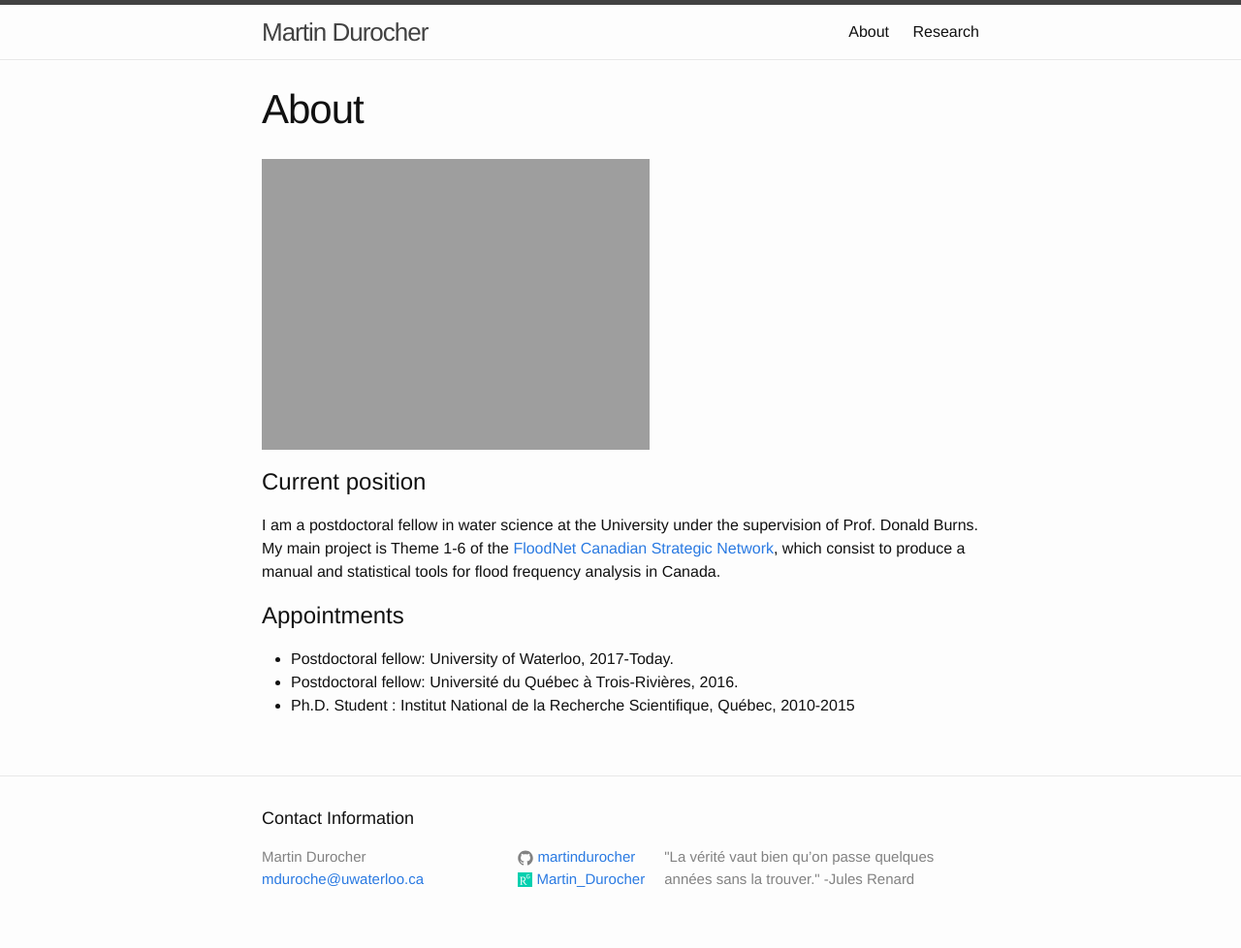
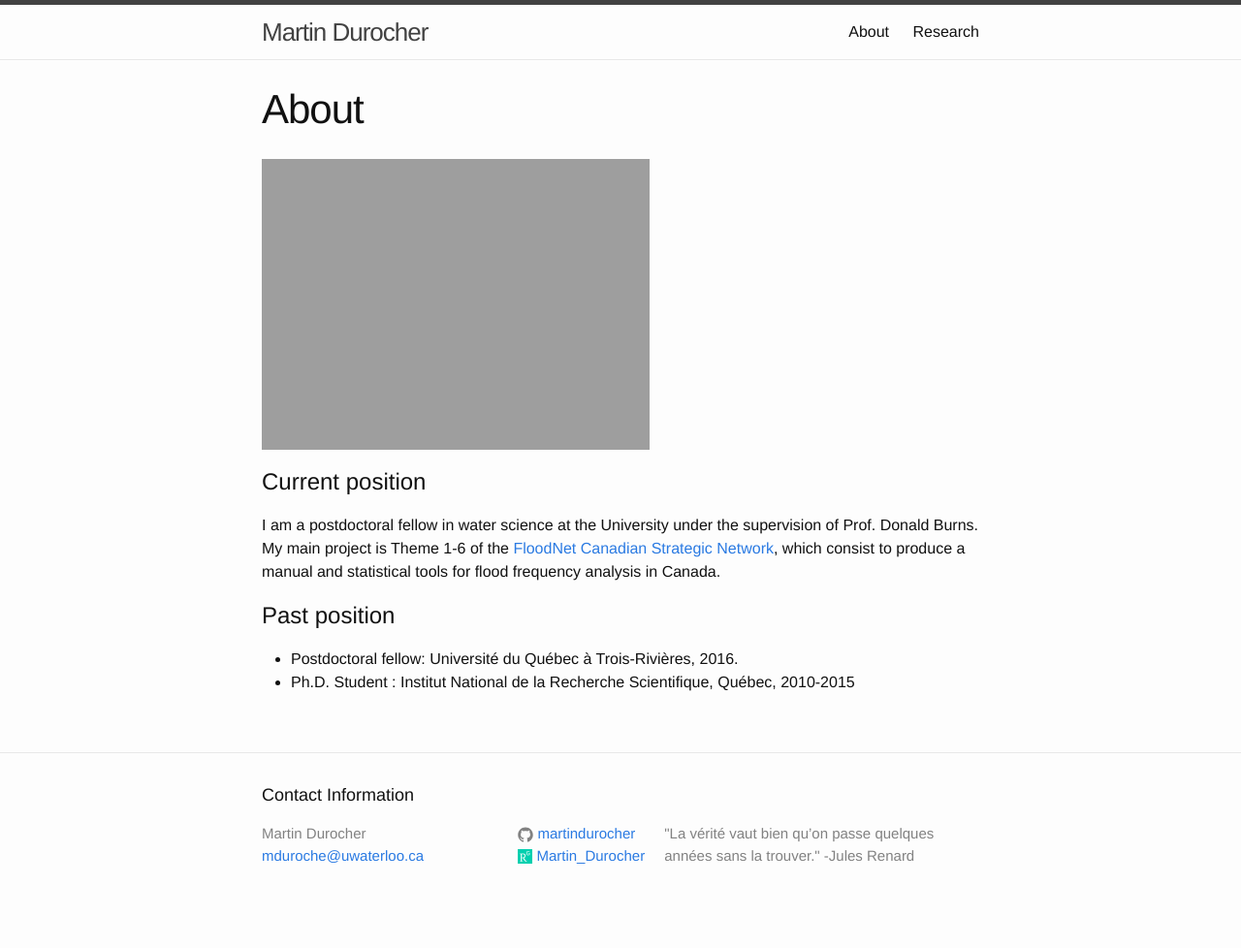
Before and after one commit to martindurocher/martindurocher.github.io, a Jekyll site: the page built from about.md, in a window 1280 px wide. Shown: the whole page at 97% size. Built offline with Jekyll 4.4.1, drawn with Linux system fonts in a browser that asks for light colours; after the commit the page ends 954 px from its top, so only the background shows below that.

Commit message:
update comment ana

```diff
--- a/about.md
+++ b/about.md
@@ -11,8 +11,7 @@ permalink: /about/
 I am a postdoctoral fellow in water science at the University under the supervision of Prof. Donald Burns.
 My main project is Theme 1-6 of the [FloodNet Canadian Strategic Network](http://www.nsercfloodnet.ca), which consist to produce a manual and statistical tools for flood frequency analysis in Canada.
 
-# Appointments
+# Past position
 
-* Postdoctoral fellow: University of Waterloo, 2017-Today.
 * Postdoctoral fellow: Université du Québec à Trois-Rivières, 2016.
 * Ph.D. Student : Institut National de la Recherche Scientifique, Québec, 2010-2015
```
